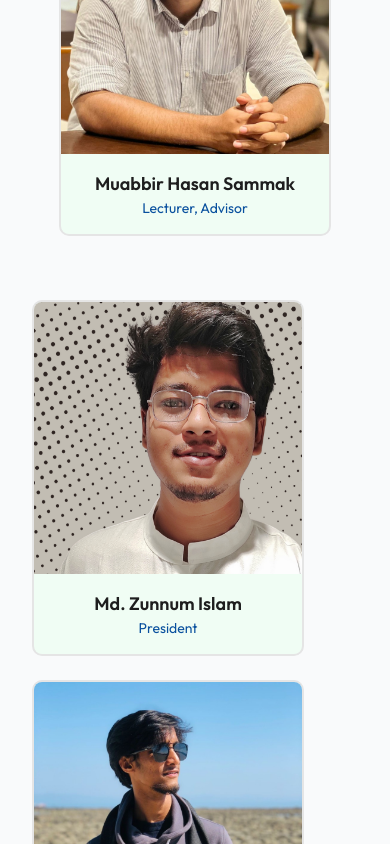
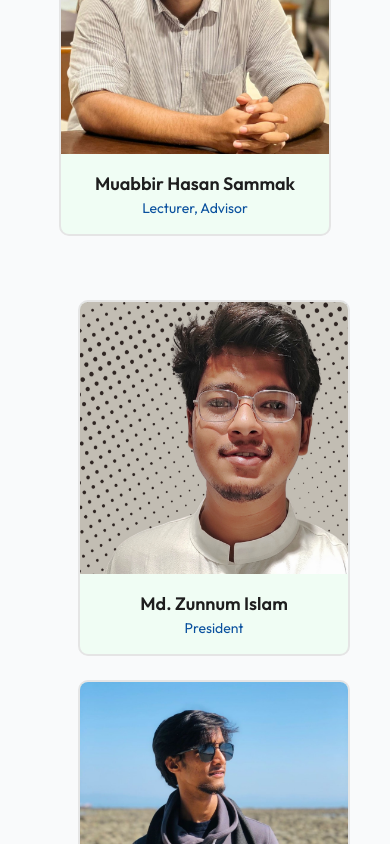
Before and after one commit to KhandakerSamin/DataScience_Lab_Website, a Next.js app: page /ds-club in a window 390 px wide. Shown: the part 5429-6273 px from the top of the page. Built offline with nearby package versions, Linux system fonts and the light colour scheme.

Commit message:
Padding issue solve for phone

```diff
--- a/src/components/DSClubPage/ExPanel.js
+++ b/src/components/DSClubPage/ExPanel.js
@@ -60,7 +60,7 @@ export default function ExPanel() {
       </div>
 
       {/* Student Panel Section */}
-      <div className="grid grid-cols-1 sm:grid-cols-2 md:grid-cols-3 lg:grid-cols-4 gap-6">
+      <div className="grid grid-cols-1 ml-11.5 sm:ml-0 sm:grid-cols-2 md:grid-cols-3 lg:grid-cols-4  gap-6">
         {studentPanel.map((member, index) => (
           <MemberCard key={index} member={member} />
         ))}
```
